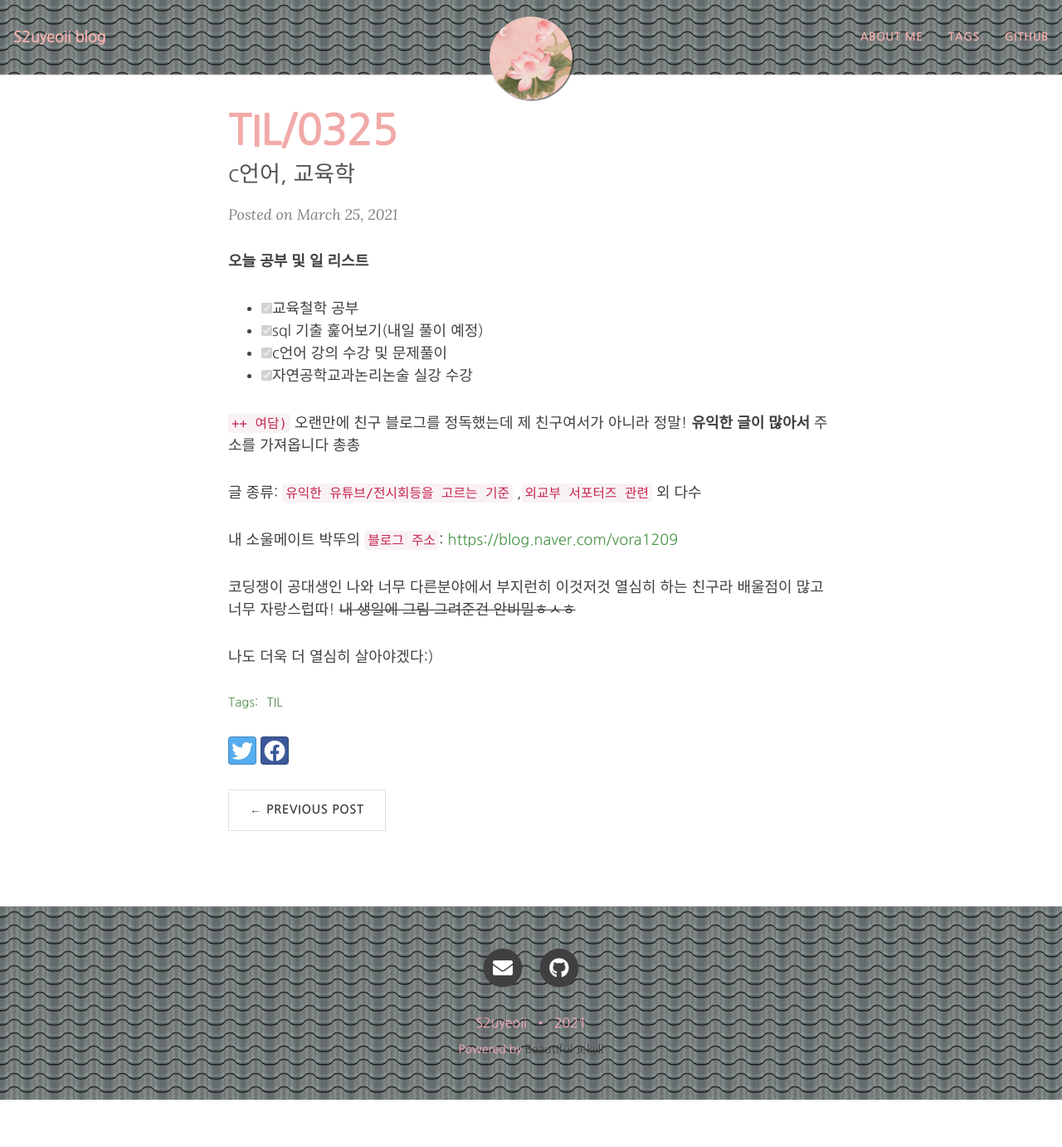
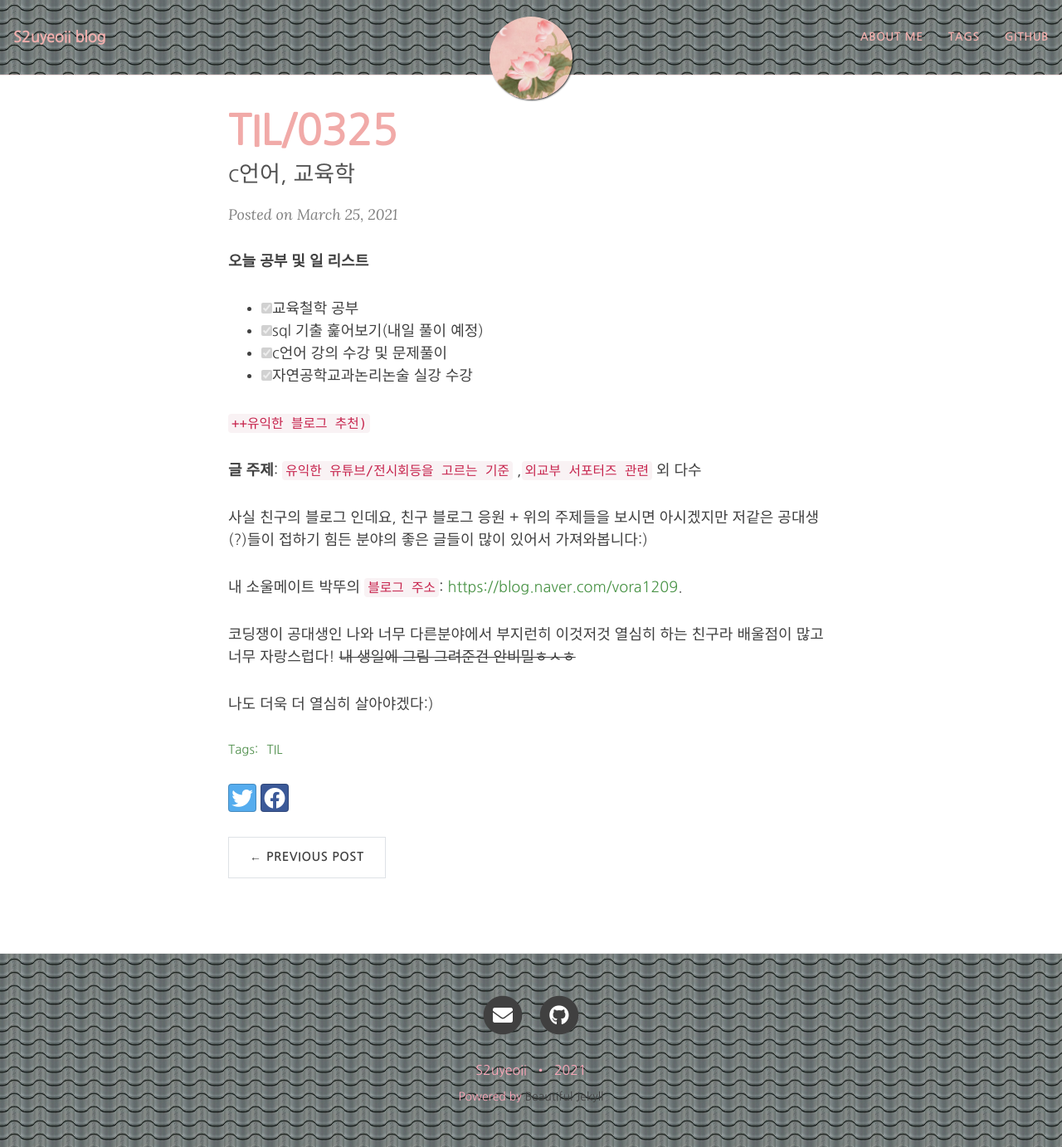
Before and after one commit to yeoneed/yeoneed.github.io, a Jekyll site: the page built from _posts/2021-03-25-TIL-0325.md, in a window 1280 px wide and 1383 px high. Shown: the whole window at 83% size. Built offline with Jekyll 4.4.1, drawn with Linux system fonts in a browser that asks for light colours; nearby versions of some CDN libraries; some web fonts are replaced; comment, search, counter and statistics services are not loaded.

Commit message:
Update 2021-03-25-TIL-0325.md

```diff
--- a/_posts/2021-03-25-TIL-0325.md
+++ b/_posts/2021-03-25-TIL-0325.md
@@ -13,13 +13,15 @@ tags: [TIL]
  - [x] c언어 강의 수강 및 문제풀이
  - [x] 자연공학교과논리논술 실강 수강
 
-<code>++ 여담)</code> 오랜만에 친구 블로그를 정독했는데 제 친구여서가 아니라 정말! **유익한 글이 많아서** 주소를 가져옵니다 총총
+<code>++유익한 블로그 추천)</code>
 
-글 종류:  `유익한 유튜브/전시회등을 고르는 기준` ,`외교부 서포터즈 관련` 외 다수
+<strong>글 주제</strong>:  `유익한 유튜브/전시회등을 고르는 기준` ,`외교부 서포터즈 관련` 외 다수
 
-내 소울메이트 박뚜의 `블로그 주소`: [https://blog.naver.com/vora1209](https://blog.naver.com/vora1209)
+사실 친구의 블로그 인데요, 친구 블로그 응원 + 위의 주제들을 보시면 아시겠지만 저같은 공대생(?)들이 접하기 힘든 분야의 좋은 글들이 많이 있어서 가져와봅니다:)
 
-코딩쟁이 공대생인 나와 너무 다른분야에서 부지런히 이것저것 열심히 하는 친구라 배울점이 많고 너무 자랑스럽따!
+내 소울메이트 박뚜의 `블로그 주소`: [https://blog.naver.com/vora1209](https://blog.naver.com/vora1209).
+
+코딩쟁이 공대생인 나와 너무 다른분야에서 부지런히 이것저것 열심히 하는 친구라 배울점이 많고 너무 자랑스럽다!
 ~~내 생일에 그림 그려준건 안비밀ㅎㅅㅎ~~
 
 나도 더욱 더 열심히 살아야겠다:)
```
